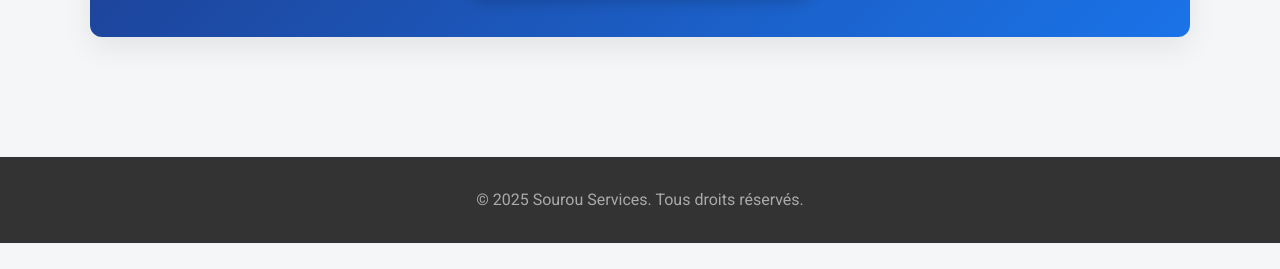
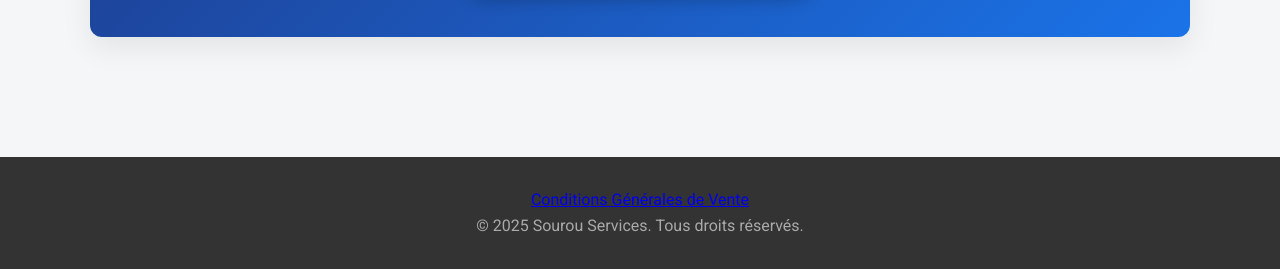
Before and after one commit to sourouservices/sourouservices.github.io, a plain HTML site: page index.html in a window 1280 px wide. Shown: the part 4414-4683 px from the top of the page. Before the commit the page ends 4657 px from the top, so only its background shows below. Drawn offline with Linux system fonts and the light colour scheme.

Commit message:
Update index.html

```diff
--- a/index.html
+++ b/index.html
@@ -710,6 +710,7 @@
 </main>
 
 <footer>
+  <p><a href="/cgv.html">Conditions Générales de Vente</a></p>
   <p>&copy; 2025 Sourou Services. Tous droits réservés.</p>
 </footer>
 
```
